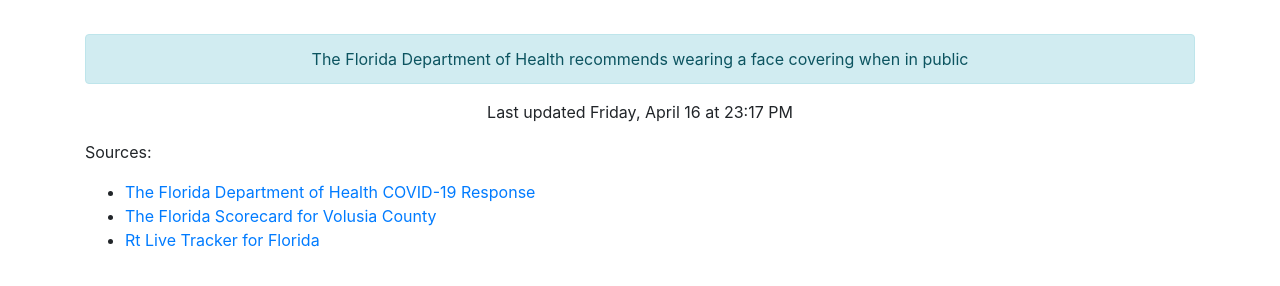
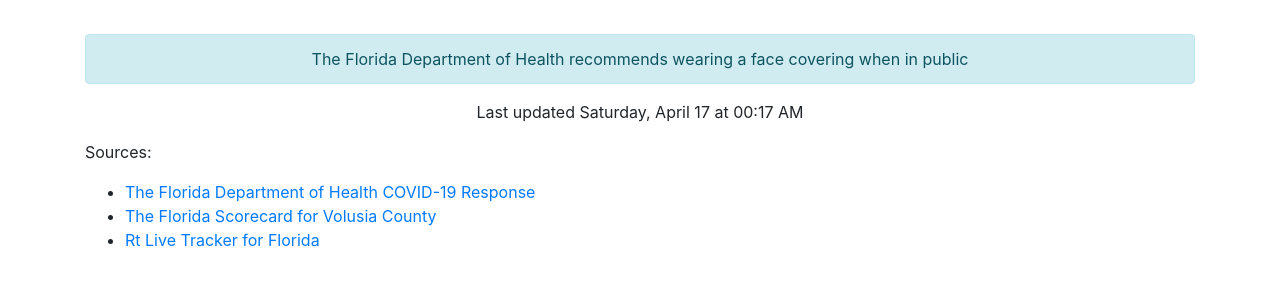
Before and after one commit to thinkjson/timeforchurch, a Jekyll site: the page built from index.md, in a window 1280 px wide. Shown: the part 544-830 px from the top of the page. Built offline with Jekyll 4.4.1, drawn with Linux system fonts in a browser that asks for light colours; our own code applies the rules of GitHub Pages for plain Markdown files.

Commit message:
Updating data

```diff
--- a/_includes/data.html
+++ b/_includes/data.html
@@ -10,4 +10,4 @@
     <div class="outcome text-success">YES</div>
     <div class="alert alert-info" role="alert">The Florida Department of Health recommends wearing a face covering when in public</div>
 
-    <p>Last updated Friday, April 16 at 23:17 PM</p>
+    <p>Last updated Saturday, April 17 at 00:17 AM</p>
```
